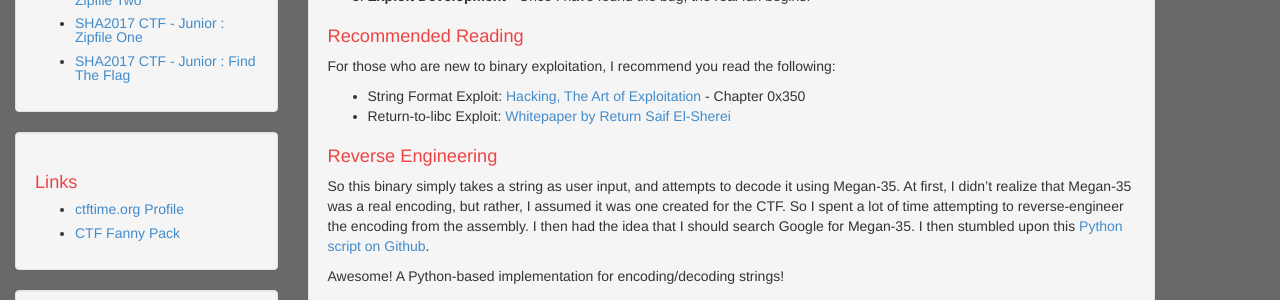
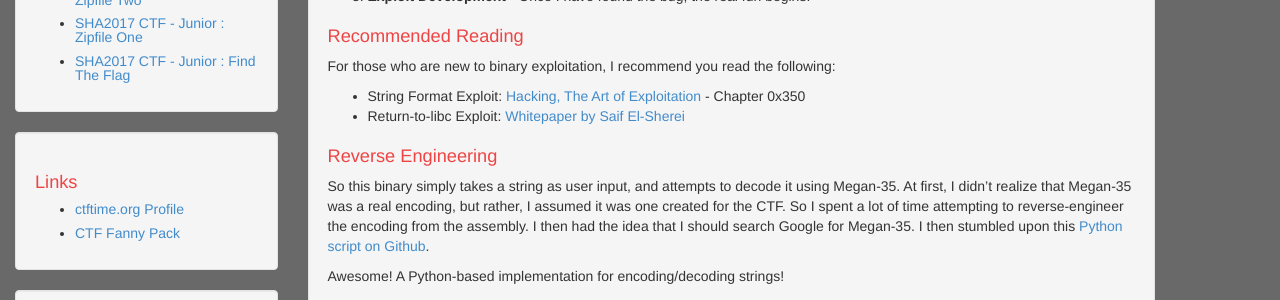
Before and after one commit to b0tchsec/b0tchsec.github.io, a Jekyll site: the page built from 2017/sha2017/_posts/2017-08-06-megan-35.md, in a window 1280 px wide and 900 px high, scrolled down 387 px. Shown: the part 152-452 px from the top of the window. Built offline with Jekyll 4.4.1, drawn with Linux system fonts in a browser that asks for light colours.

Commit message:
SHA2017: fix minor typo

```diff
--- a/2017/sha2017/_posts/2017-08-06-megan-35.md
+++ b/2017/sha2017/_posts/2017-08-06-megan-35.md
@@ -32,7 +32,7 @@ When working on binary exploitation challenges, I usually approach them in 3 sta
 # Recommended Reading
 For those who are new to binary exploitation, I recommend you read the following:
 - String Format Exploit: [Hacking, The Art of Exploitation](https://www.nostarch.com/hacking2.htm) - Chapter 0x350
-- Return-to-libc Exploit: [Whitepaper by Return Saif El-Sherei](https://www.exploit-db.com/docs/28553.pdf)
+- Return-to-libc Exploit: [Whitepaper by Saif El-Sherei](https://www.exploit-db.com/docs/28553.pdf)
 
 # Reverse Engineering
 So this binary simply takes a string as user input, and attempts to decode it using Megan-35.  At first, I didn't realize that Megan-35 was a real encoding, but rather, I assumed it was one created for the CTF.  So I spent a lot of time attempting to reverse-engineer the encoding from the assembly.  I then had the idea that I should search Google for Megan-35.  I then stumbled upon this [Python script on Github](https://gist.github.com/tunelko/49b7e64c1688d62d0ecd).
```
